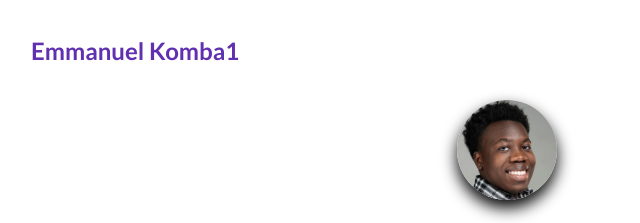
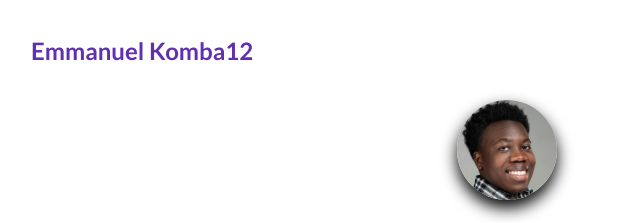
Before and after one commit to EKomba/Practice-webpage, a plain HTML site: page index.html in a window 1280 px wide. Shown: the top 223 px of the page, 133-773 px from the left. Drawn offline with Linux system fonts and the light colour scheme.

Commit message:
added numbers on line 19 HTML

```diff
--- a/index.html
+++ b/index.html
@@ -16,7 +16,7 @@
   <body>
     <section id="about-me">
       <nav>
-        <div class="personal__logo">Emmanuel Komba1</div>
+        <div class="personal__logo">Emmanuel Komba12</div>
         <ul class="nav__link--list">
           <li class="nav__link">
             <a
```
